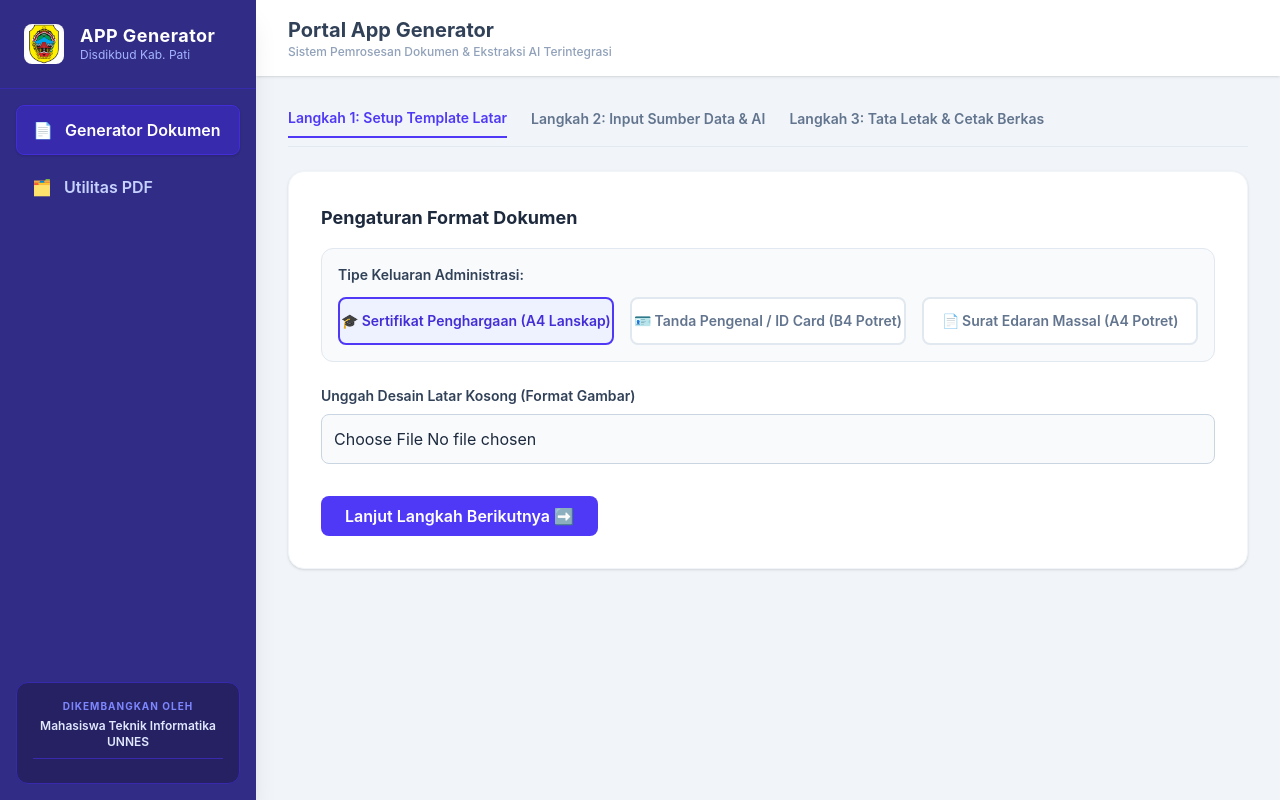
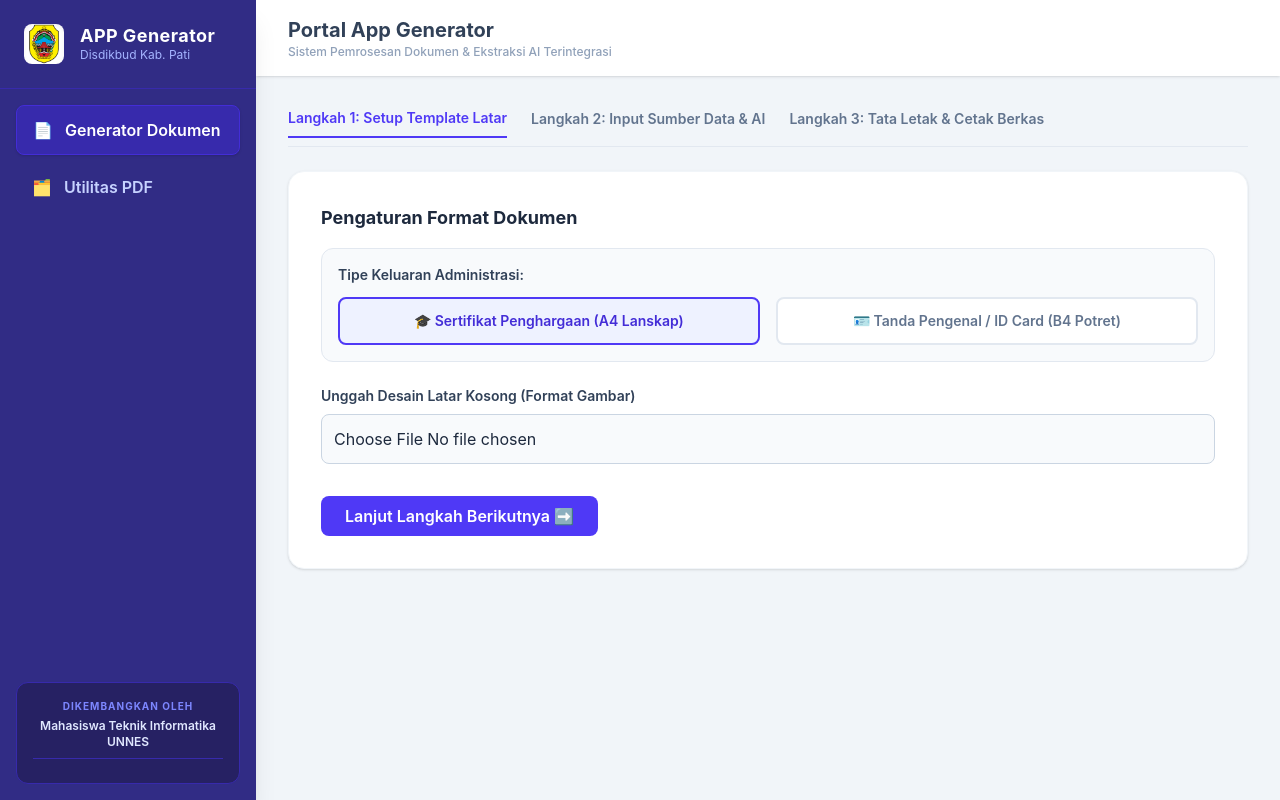
Before and after one commit to asadeo/generator-app, a React (Vite) app: page / in a window 1280 px wide. Built offline with nearby package versions, Linux system fonts and the light colour scheme.

Commit message:
hapus surat edaran

```diff
--- a/src/App.jsx
+++ b/src/App.jsx
@@ -66,7 +66,7 @@ export default function App() {
       const mergedPdfFile = await mergedPdf.save();
       const blob = new Blob([mergedPdfFile], { type: 'application/pdf' });
       saveAs(blob, `Gabungan_Dokumen_SITU_${Date.now()}.pdf`);
-      setPdfFiles([]); // Reset setelah berhasil
+      setPdfFiles([]);
     } catch (error) {
       console.error(error);
       alert("Gagal menggabungkan PDF. Pastikan file tidak terkunci sandi.");
@@ -289,7 +289,7 @@ export default function App() {
         head: [tableColumn],
         body: tableRows,
         theme: 'grid',
-        headStyles: { fillColor: [49, 46, 129] }, // Warna Indigo tua khas birokrasi
+        headStyles: { fillColor: [49, 46, 129] },
         styles: { font: 'helvetica', fontSize: 10 }
       });
 
@@ -441,7 +441,7 @@ return (
                       <div className="flex flex-col md:flex-row gap-4">
                         <button onClick={() => setDocumentType('sertifikat')} className={`flex-1 py-3 rounded-lg text-sm font-semibold border-2 transition-all ${documentType === 'sertifikat' ? 'bg-indigo-50 border-indigo-600 text-indigo-700' : 'bg-white border-slate-200 text-slate-500 hover:border-indigo-300'}`}>🎓 Sertifikat Penghargaan (A4 Lanskap)</button>
                         <button onClick={() => setDocumentType('id_card')} className={`flex-1 py-3 rounded-lg text-sm font-semibold border-2 transition-all ${documentType === 'id_card' ? 'bg-indigo-50 border-indigo-600 text-indigo-700' : 'bg-white border-slate-200 text-slate-500 hover:border-indigo-300'}`}>🪪 Tanda Pengenal / ID Card (B4 Potret)</button>
-                        <button onClick={() => setDocumentType('surat')} className={`flex-1 py-3 rounded-lg text-sm font-semibold border-2 transition-all ${documentType === 'surat' ? 'bg-indigo-50 border-indigo-600 text-indigo-700' : 'bg-white border-slate-200 text-slate-500 hover:border-indigo-300'}`}>📄 Surat Edaran Massal (A4 Potret)</button>
+                        {/* <button onClick={() => setDocumentType('surat')} className={`flex-1 py-3 rounded-lg text-sm font-semibold border-2 transition-all ${documentType === 'surat' ? 'bg-indigo-50 border-indigo-600 text-indigo-700' : 'bg-white border-slate-200 text-slate-500 hover:border-indigo-300'}`}>📄 Surat Edaran Massal (A4 Potret)</button> */}
                       </div>
                     </div>
                     <div className="mb-4">
```
